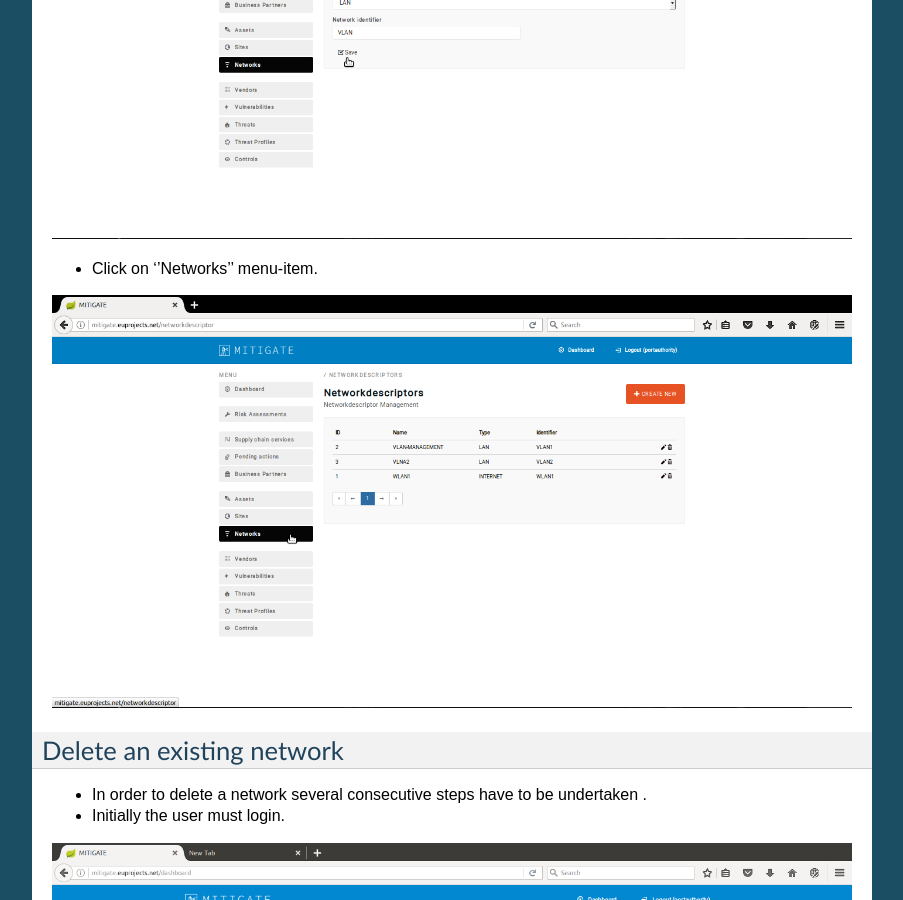
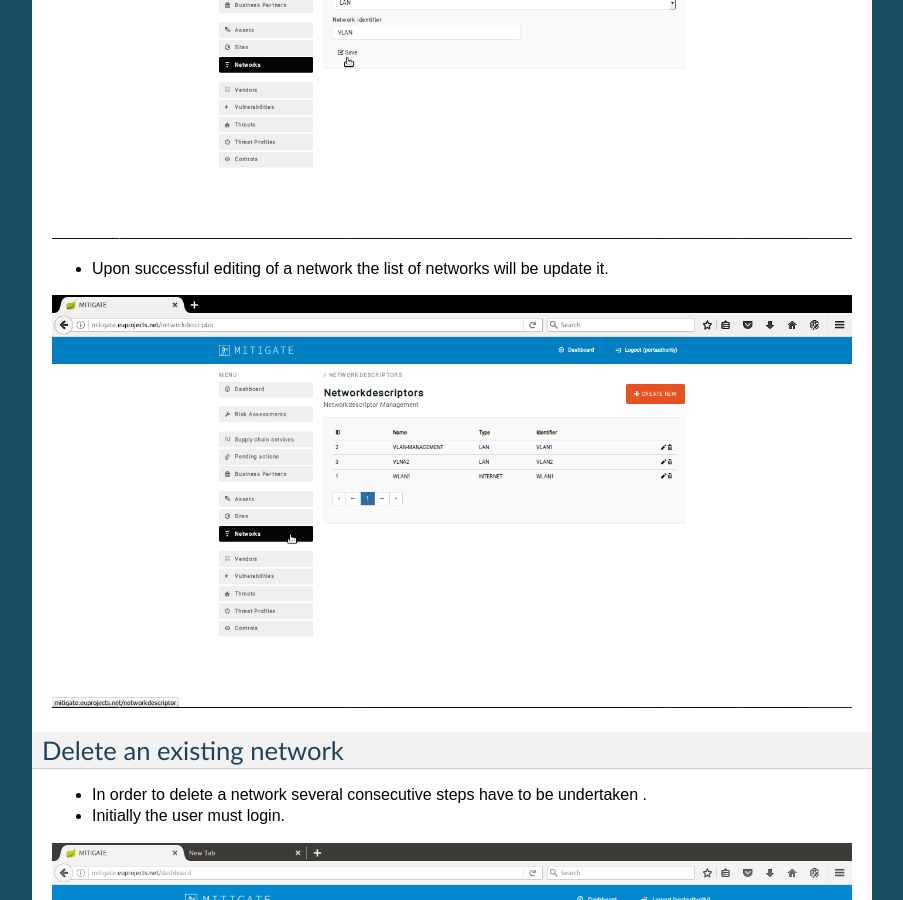
Before and after one commit to singularlogic/mitigate-documentation, a Sphinx documentation site: the page built from docs/p_network.rst, in a window 1280 px wide and 900 px high, scrolled down 4681 px. Shown: the whole window, without its empty margins (198-1101 px from the left). Built offline with Sphinx 7.4.7, drawn with Linux system fonts in a browser that asks for light colours.

Commit message:
Update p_network.rst

```diff
--- a/docs/p_network.rst
+++ b/docs/p_network.rst
@@ -55,7 +55,7 @@ Edit a network
 
 .. image:: assets/en_4.png
 
-- Click on ‘’Networks’’ menu-item.
+- Upon successful editing of a network the list of networks will be update it.
 
 .. image:: assets/cn.png
 
```
